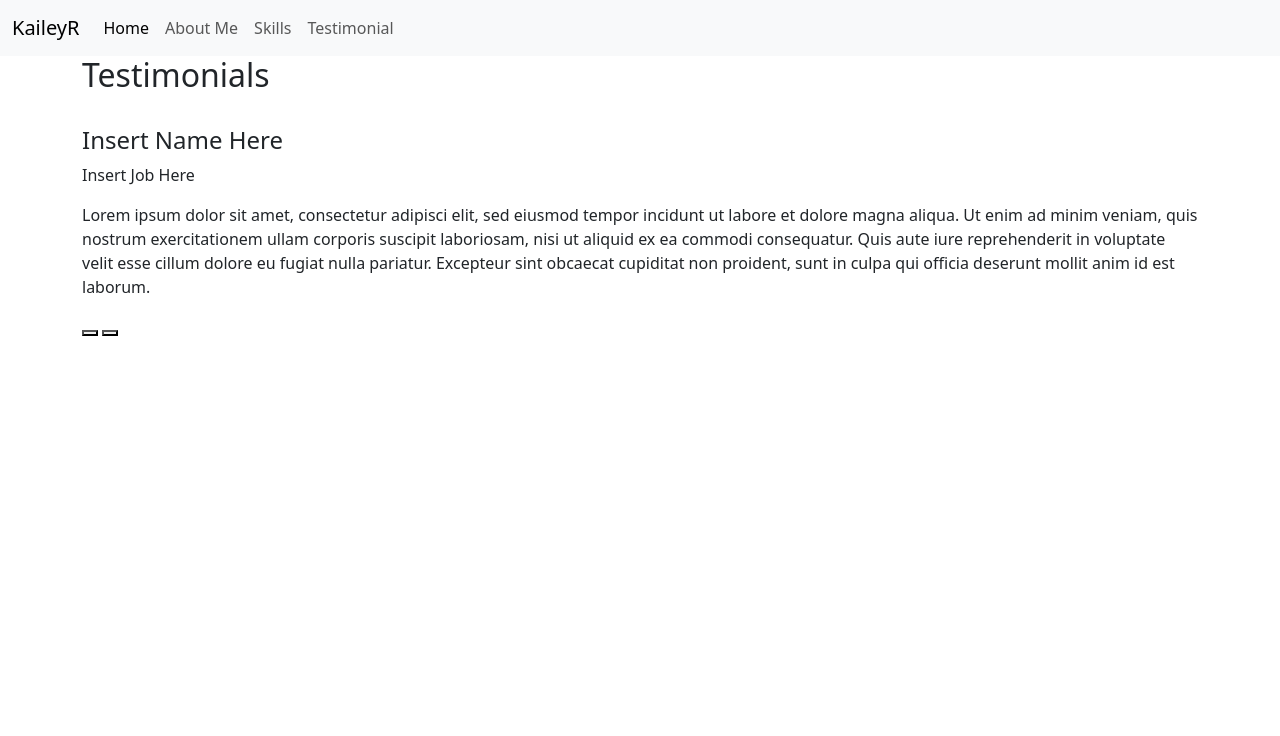
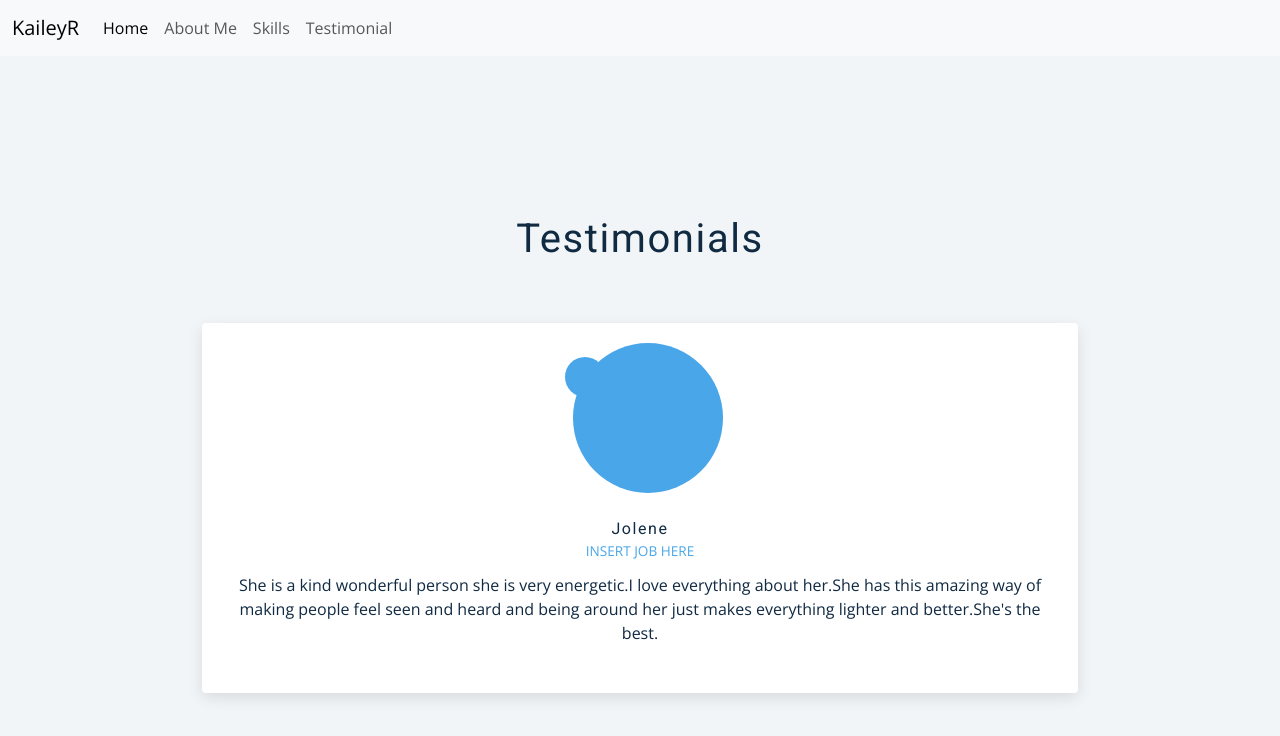
Before and after one commit to itzzkailey/SYEP-Portfolio-KR, a plain HTML site: page testimonials.html in a window 1280 px wide. Drawn offline with nearby package versions, Linux system fonts and the light colour scheme.

Commit message:
worked on my portfolio

```diff
--- a/style2.css
+++ b/style2.css
@@ -0,0 +1,282 @@
+/*
+===============
+Fonts
+===============
+*/
+@import url("https://fonts.googleapis.com/css?family=Open+Sans|Roboto:400,700&display=swap");
+
+
+/*
+===============
+Variables
+===============
+*/
+
+
+:root {
+ /* dark shades of primary color*/
+ --clr-primary-1: hsl(205, 86%, 17%);
+ --clr-primary-2: hsl(205, 77%, 27%);
+ --clr-primary-3: hsl(205, 72%, 37%);
+ --clr-primary-4: hsl(205, 63%, 48%);
+ /* primary/main color */
+ --clr-primary-5: hsl(205, 78%, 60%);
+ /* lighter shades of primary color */
+ --clr-primary-6: hsl(205, 89%, 70%);
+ --clr-primary-7: hsl(205, 90%, 76%);
+ --clr-primary-8: hsl(205, 86%, 81%);
+ --clr-primary-9: hsl(205, 90%, 88%);
+ --clr-primary-10: hsl(205, 100%, 96%);
+ /* darkest grey - used for headings */
+ --clr-grey-1: hsl(209, 61%, 16%);
+ --clr-grey-2: hsl(211, 39%, 23%);
+ --clr-grey-3: hsl(209, 34%, 30%);
+ --clr-grey-4: hsl(209, 28%, 39%);
+ /* grey used for paragraphs */
+ --clr-grey-5: hsl(210, 22%, 49%);
+ --clr-grey-6: hsl(209, 23%, 60%);
+ --clr-grey-7: hsl(211, 27%, 70%);
+ --clr-grey-8: hsl(210, 31%, 80%);
+ --clr-grey-9: hsl(212, 33%, 89%);
+ --clr-grey-10: hsl(210, 36%, 96%);
+ --clr-white: #fff;
+ --clr-red-dark: hsl(360, 67%, 44%);
+ --clr-red-light: hsl(360, 71%, 66%);
+ --clr-green-dark: hsl(125, 67%, 44%);
+ --clr-green-light: hsl(125, 71%, 66%);
+ --clr-black: #222;
+ --ff-primary: "Roboto", sans-serif;
+ --ff-secondary: "Open Sans", sans-serif;
+ --transition: all 0.3s linear;
+ --spacing: 0.1rem;
+ --radius: 0.25rem;
+ --light-shadow: 0 5px 15px rgba(0, 0, 0, 0.1);
+ --dark-shadow: 0 5px 15px rgba(0, 0, 0, 0.2);
+ --max-width: 1170px;
+ --fixed-width: 620px;
+}
+/*
+===============
+Global Styles
+===============
+*/
+
+
+*,
+::after,
+::before {
+ margin: 0;
+ padding: 0;
+ box-sizing: border-box;
+}
+body {
+ font-family: var(--ff-secondary);
+ background: var(--clr-grey-10);
+ color: var(--clr-grey-1);
+ line-height: 1.5;
+ font-size: 0.875rem;
+}
+ul {
+ list-style-type: none;
+}
+a {
+ text-decoration: none;
+}
+h1,
+h2,
+h3,
+h4 {
+ letter-spacing: var(--spacing);
+ text-transform: capitalize;
+ line-height: 1.25;
+ margin-bottom: 0.75rem;
+ font-family: var(--ff-primary);
+}
+h1 {
+ font-size: 3rem;
+}
+h2 {
+ font-size: 2rem;
+}
+h3 {
+ font-size: 1.25rem;
+}
+h4 {
+ font-size: 0.875rem;
+}
+p {
+ margin-bottom: 1.25rem;
+ color: var(--clr-grey-5);
+}
+@media screen and (min-width: 800px) {
+ h1 {
+   font-size: 4rem;
+ }
+ h2 {
+   font-size: 2.5rem;
+ }
+ h3 {
+   font-size: 1.75rem;
+ }
+ h4 {
+   font-size: 1rem;
+ }
+ body {
+   font-size: 1rem;
+ }
+ h1,
+ h2,
+ h3,
+ h4 {
+   line-height: 1;
+ }
+}
+/*  global classes */
+
+
+/* section */
+.section {
+ padding-top: 2rem; /* reduce top padding */
+ padding-bottom: 5rem;
+}
+
+
+.section-center {
+ width: 90vw;
+ margin: 0 auto;
+ max-width: 1200px;
+}
+@media screen and (min-width: 992px) {
+ .section-center {
+   width: 95vw;
+ }
+}
+main {
+ min-height: 1000vh;
+ display: grid;
+ place-items: center;
+}
+
+
+/*
+===============
+Reviews
+===============
+*/
+main {
+ min-height: 100vh;
+ display: grid;
+ place-items: center;
+}
+.title {
+ text-align: center;
+ margin-bottom: 4rem;
+}
+.underline {
+ height: 0.25rem;
+ width: 5rem;
+ background: var(--clr-primary-5);
+ margin-left: auto;
+ margin-right: auto;
+}
+.container {
+ width: 100vw;
+ max-width: 900px; /* larger max-width */
+ margin: 0 auto;
+}
+.review {
+ background: var(--clr-white);
+ padding: 1.5rem 2rem;
+ border-radius: var(--radius);
+ box-shadow: var(--light-shadow);
+ transition: var(--transition);
+ text-align: center;
+}
+.review:hover {
+ box-shadow: var(--dark-shadow);
+}
+.img-container {
+ position: relative;
+ width: 150px;
+ height: 150px;
+ border-radius: 50%;
+ margin: 0 auto;
+ margin-bottom: 1.5rem;
+}
+#person-img {
+ width: 100%;
+ display: block;
+ height: 100%;
+ object-fit: cover;
+ border-radius: 50%;
+ position: relative;
+}
+.img-container::after {
+ font-family: "Font Awesome 5 Free";
+ font-weight: 900;
+ content: "\f10e";
+ position: absolute;
+ top: 0;
+ left: 0;
+ width: 2.5rem;
+ height: 2.5rem;
+ display: grid;
+ place-items: center;
+ border-radius: 50%;
+ transform: translateY(25%);
+ background: var(--clr-primary-5);
+ color: var(--clr-white);
+}
+.img-container::before {
+ content: "";
+ width: 100%;
+ height: 100%;
+ background: var(--clr-primary-5);
+ position: absolute;
+ top: -0.25rem;
+ right: -0.5rem;
+ border-radius: 50%;
+}
+#author {
+ margin-bottom: 0.25rem;
+}
+#job {
+ margin-bottom: 0.5rem;
+ text-transform: uppercase;
+ color: var(--clr-primary-5);
+ font-size: 0.85rem;
+}
+#info {
+ margin-bottom: 0.75rem;
+}
+.prev-btn,
+.next-btn {
+ color: var(--clr-primary-7);
+ font-size: 1.25rem;
+ background: transparent;
+ border-color: transparent;
+ margin: 0 0.5rem;
+ transition: var(--transition);
+ cursor: pointer;
+}
+.prev-btn:hover,
+.next-btn:hover {
+ color: var(--clr-primary-5);
+}
+.random-btn {
+ margin-top: 0.5rem;
+ background: var(--clr-primary-10);
+ color: var(--clr-primary-5);
+ padding: 0.25rem 0.5rem;
+ text-transform: capitalize;
+ border-radius: var(--radius);
+ transition: var(--transition);
+ border-color: var(--clr-primary-5);
+ cursor: pointer;
+}
+.random-btn:hover {
+ background: var(--clr-primary-5);
+ color: var(--clr-primary-1);
+}
+
+<link rel="stylesheet" href="https://cdnjs.cloudflare.com/ajax/libs/font-awesome/6.4.0/css/all.min.css">
--- a/testimonials.html
+++ b/testimonials.html
@@ -39,14 +39,13 @@
 
          <article class="review">
             <div class="img-container">
-                <img src"#" id="person-img"/>
+                <img src"#" id="IMG_1336"/>
             </div>
 
-       <h4 id="author">Insert Name Here</h4>
+       <h4 id="author">Jolene</h4>
        <p id="job">Insert Job Here</p>
-       <p id="info">
-           Lorem ipsum dolor sit amet, consectetur adipisci elit, sed eiusmod tempor incidunt ut labore et dolore magna aliqua. Ut enim ad minim veniam, quis nostrum exercitationem ullam corporis suscipit laboriosam, nisi ut aliquid ex ea commodi consequatur. Quis aute iure reprehenderit in voluptate velit esse cillum dolore eu fugiat nulla pariatur. Excepteur sint obcaecat cupiditat non proident, sunt in culpa qui officia deserunt mollit anim id est laborum.
-       </p>
+       <p id="info"></p>
+           She is a kind wonderful person she is very energetic.I love everything about her.She has this amazing way of making people feel seen and heard and being around her just makes everything lighter and better.She's the best.
 
        <div class="button-container">
            <button class="prev-btn">
```
Also changed, not shown: index.html (+3 -2 lines).
